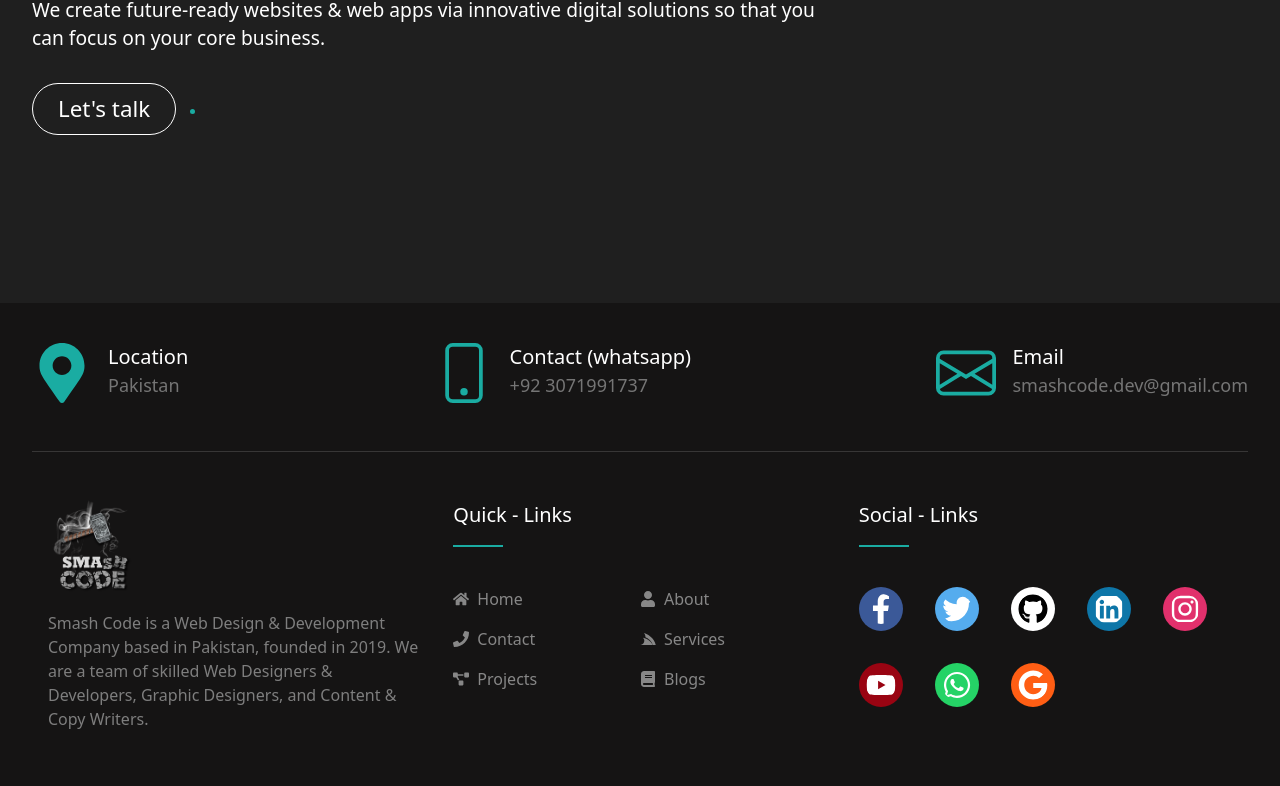
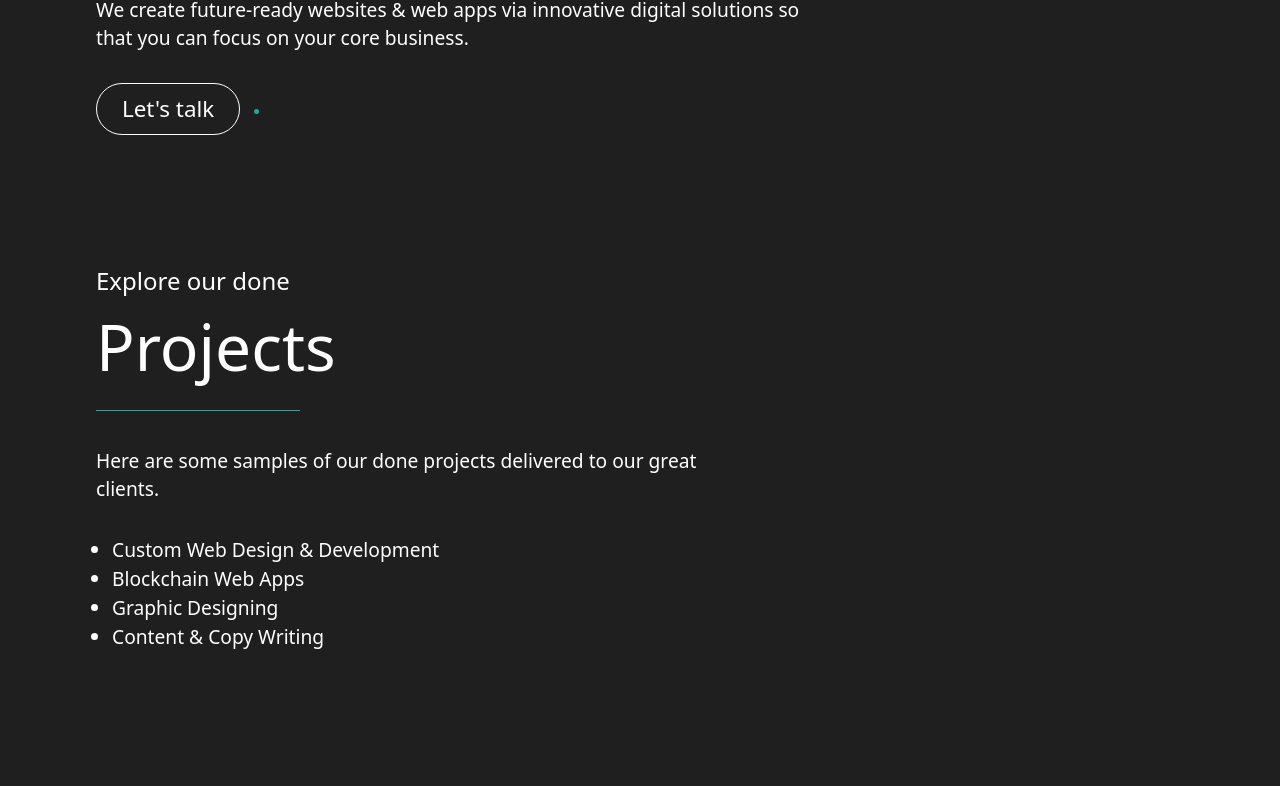
Before and after one commit to oreste-abizera/smash-code, a React (Vite) app: page / in a window 1280 px wide. Shown: the part 506-1292 px from the top of the page. Built offline with nearby package versions, Linux system fonts and the light colour scheme.

Commit message:
chore(home): all titles

```diff
--- a/src/App.jsx
+++ b/src/App.jsx
@@ -2,15 +2,21 @@ import { useState } from "react";
 import "./App.css";
 import Footer from "./components/Footer";
 import Hero from "./components/Hero";
+import HomeFeedback from "./components/HomeFeedback";
+import HomeProjects from "./components/HomeProjects";
+import HomeServices from "./components/HomeServices";
 import Navbar from "./components/Navbar";
 
 function App() {
   return (
     <>
       <Navbar />
-      <div className="bg-[rgb(31,31,31)] w-full min-h-screen px-4 lg:px-8 py-10">
+      <main className="bg-[rgb(31,31,31)] w-full min-h-screen px-4 lg:px-[6rem] py-10">
         <Hero />
-      </div>
+        <HomeProjects />
+        <HomeServices />
+        <HomeFeedback />
+      </main>
       <Footer />
     </>
   );
--- /dev/null
+++ b/src/components/HomeFeedback.jsx
@@ -0,0 +1,12 @@
+import React from "react";
+import Title from "./Title";
+
+const HomeFeedback = () => {
+  return (
+    <div className="mb-[8rem]">
+      <Title title="Clients" subtitle="Feedback" />
+    </div>
+  );
+};
+
+export default HomeFeedback;
--- /dev/null
+++ b/src/components/HomeProjects.jsx
@@ -0,0 +1,22 @@
+import React from "react";
+import Title from "./Title";
+
+const HomeProjects = () => {
+  return (
+    <div className="mb-[8rem]">
+      <Title title="Explore our done" subtitle="Projects" />
+      <p className="text-white text-[1.2rem] mb-[1rem] max-w-[622px] py-[1rem]">
+        Here are some samples of our done projects delivered to our great
+        clients.
+      </p>
+      <ul className="text-white list-disc text-[1.2rem] leading-[1.5] pl-[1rem]">
+        <li>Custom Web Design &amp; Development</li>
+        <li>Blockchain Web Apps</li>
+        <li>Graphic Designing</li>
+        <li>Content &amp; Copy Writing</li>
+      </ul>
+    </div>
+  );
+};
+
+export default HomeProjects;
--- /dev/null
+++ b/src/components/HomeServices.jsx
@@ -0,0 +1,34 @@
+import React from "react";
+import Title from "./Title";
+
+const HomeServices = () => {
+  return (
+    <div className="mb-[8rem]">
+      <Title title="Services we" subtitle="Offered" />
+      <p className="text-white text-[1.2rem] mb-[1rem] max-w-[622px] py-[1rem]">
+        Responsive Websites &amp; Web Apps, and Full Stack Web Apps Development
+      </p>
+
+      <ul className="text-white list-disc text-[1.2rem] leading-[1.5] pl-[1rem]">
+        <li>
+          Custom Websites &amp; Apps Development ( HTML, CSS, JS, ReactJs,
+          Firebase)
+        </li>
+        <li>
+          Blockchain Web Apps (Minting, Wallet Connectivity, Smart Contract
+          Integration)
+        </li>
+        <li>
+          Graphic Designing (Professional Business Logo Design, Poster Design,
+          CV Design, Photo Editing)
+        </li>
+        <li>
+          Content and Copy Writing (Engaging Web Pages, Sales Copy, Product
+          Description, Blogs &amp; Articles)
+        </li>
+      </ul>
+    </div>
+  );
+};
+
+export default HomeServices;
--- a/src/components/Navbar.jsx
+++ b/src/components/Navbar.jsx
@@ -12,7 +12,10 @@ const Navbar = () => {
     { title: "About", path: "/about" },
   ];
   return (
-    <div className="fixed top-0 left-0 p-2 lg:p-4 w-full">
+    <div
+      className="fixed top-0 left-0 p-2 lg:p-4 w-full"
+      style={{ zIndex: 99999 }}
+    >
       <div className="w-full flex justify-between items-center bg-[#141414] border-[2px] border-[#1aaca2] rounded-[14px] p-2 px-4 lg:px-10">
         <img src={logo} alt="" className="w-[70px] lg:w-[90px]"></img>
 
--- /dev/null
+++ b/src/components/Title.jsx
@@ -0,0 +1,15 @@
+import React from "react";
+
+const Title = ({ title = "", subtitle = "" }) => {
+  return (
+    <div className="text-white">
+      <h1 className="text-[1.5rem]">{title}</h1>
+      <h1 className="text-[4rem] mb-[20px]" style={{ width: "max-content" }}>
+        {subtitle}
+        <div className="mt-[15px] h-[0.7px] w-[85%] bg-[#1aaca2]"></div>
+      </h1>
+    </div>
+  );
+};
+
+export default Title;
```
